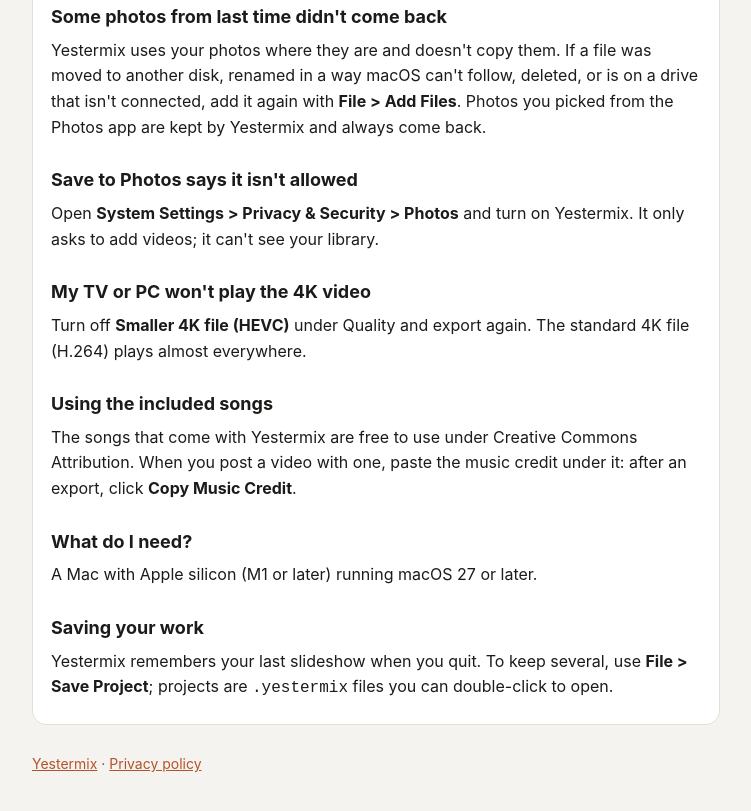
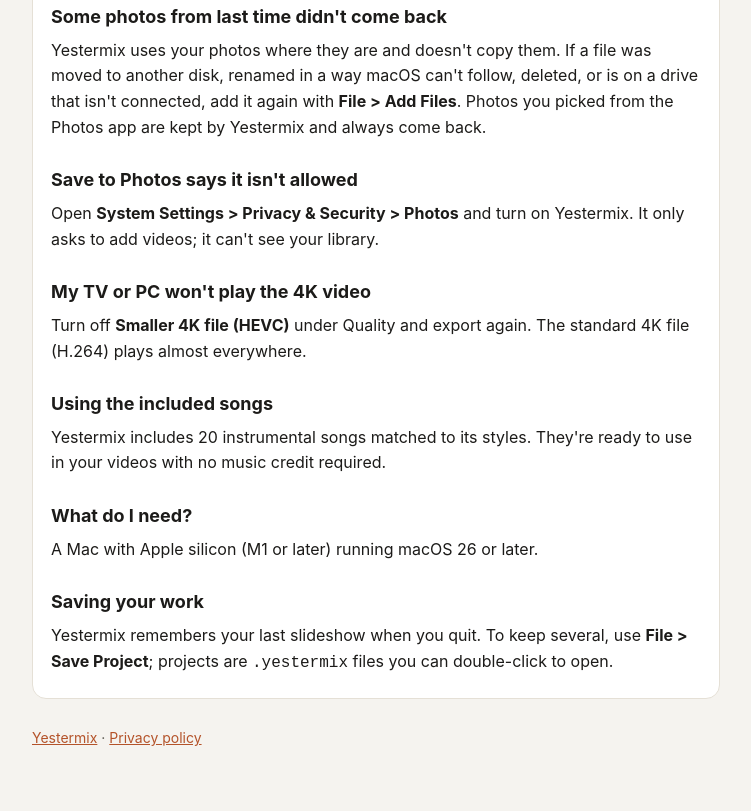
Before and after one commit to hellolpworks/yestermix, a plain HTML site: page support.html in a window 1280 px wide. Shown: the part 500-1311 px from the top of the page, without its empty margins (264-1015 px from the left). Drawn offline with Linux system fonts and the light colour scheme.

Commit message:
Update support.html: macOS 26, privacy wording, included songs

```diff
--- a/support.html
+++ b/support.html
@@ -16,9 +16,9 @@
 <h2>My TV or PC won't play the 4K video</h2>
 <p>Turn off <strong>Smaller 4K file (HEVC)</strong> under Quality and export again. The standard 4K file (H.264) plays almost everywhere.</p>
 <h2>Using the included songs</h2>
-<p>The songs that come with Yestermix are free to use under Creative Commons Attribution. When you post a video with one, paste the music credit under it: after an export, click <strong>Copy Music Credit</strong>.</p>
+<p>Yestermix includes 20 instrumental songs matched to its styles. They're ready to use in your videos with no music credit required.</p>
 <h2>What do I need?</h2>
-<p>A Mac with Apple silicon (M1 or later) running macOS 27 or later.</p>
+<p>A Mac with Apple silicon (M1 or later) running macOS 26 or later.</p>
 <h2>Saving your work</h2>
 <p>Yestermix remembers your last slideshow when you quit. To keep several, use <strong>File &gt; Save Project</strong>; projects are <code>.yestermix</code> files you can double-click to open.</p>
 </div>
```
